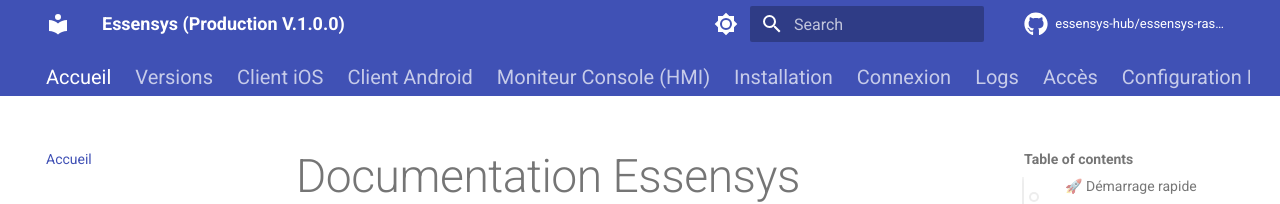
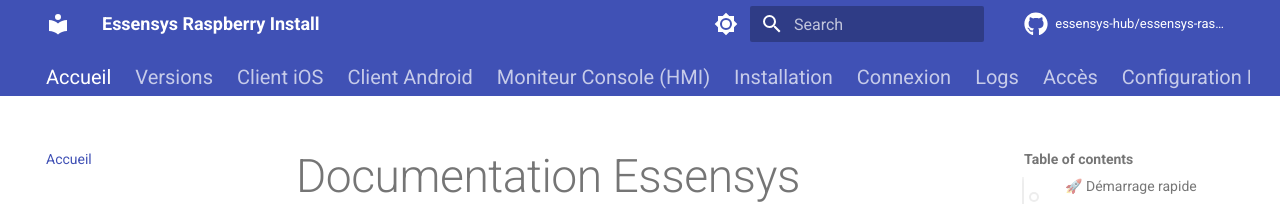
Before and after one commit to essensys-hub/essensys-raspberry-install, an MkDocs documentation site: the page built from docs/index.md, in a window 1280 px wide. Shown: the top 204 px of the page. Built offline with MkDocs 1.6.1 and Material for MkDocs 9.7.7, drawn with Linux system fonts in a browser that asks for light colours; comment, search, counter and statistics services are not loaded; the version menu is left out.

Commit message:
Enable mike versioning for multi-branch documentation
Integrate mike into MkDocs workflow to deploy each branch as a
separate documentation version with a version selector dropdown.
Branches V.* are deployed with their name as alias, master/main
maps to "latest" as the default version.

Co-authored-by: Cursor <cursoragent@cursor.com>

```diff
--- a/mkdocs.yml
+++ b/mkdocs.yml
@@ -1,4 +1,4 @@
-site_name: Essensys (Production V.1.0.0)
+site_name: Essensys Raspberry Install
 site_description: Documentation complète pour l'installation et la configuration d'Essensys sur Raspberry Pi 4
 site_author: Essensys Team
 site_url: https://essensys-hub.github.io/essensys-raspberry-install
@@ -122,5 +122,6 @@ extra:
   social:
     - icon: fontawesome/brands/github
       link: https://github.com/essensys-hub
-  # version:
-  #   provider: mike
+  version:
+    provider: mike
+    default: latest
```
Also changed, not shown: 1 other file.
